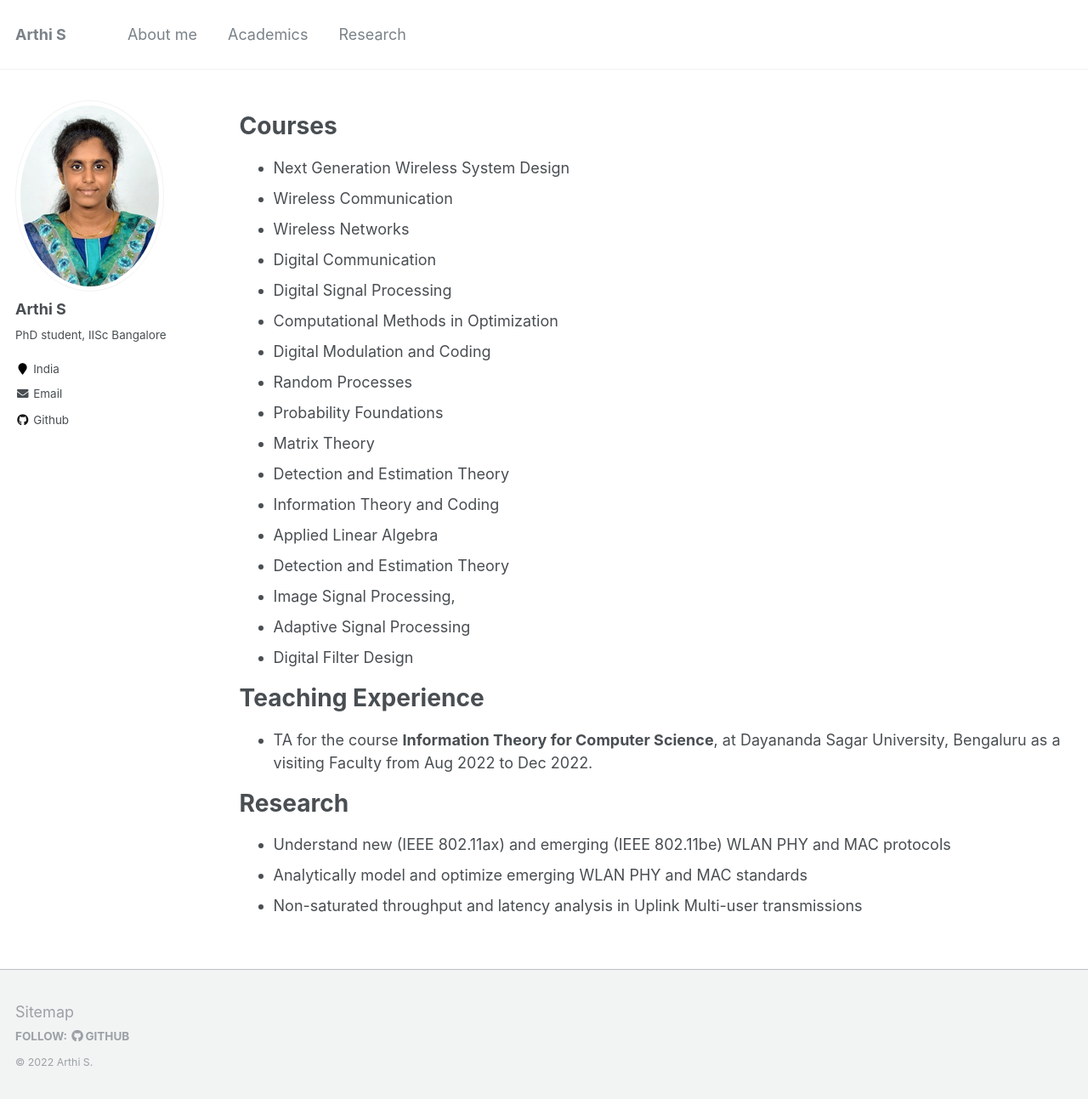
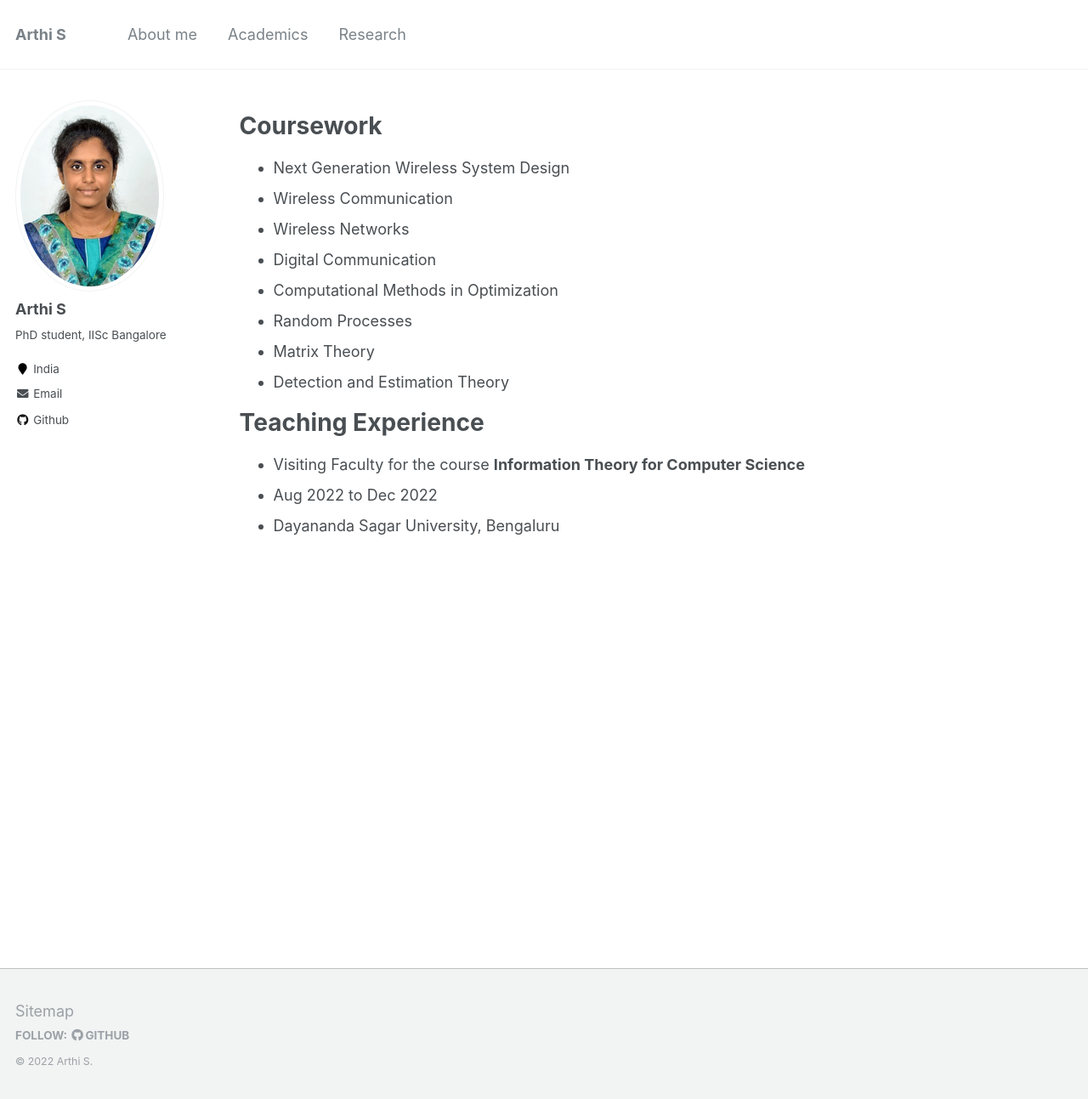
Before and after one commit to Arthi314/Arthi314.github.io, a Jekyll site: the page built from _pages/academics.md, in a window 1280 px wide and 1295 px high. Shown: the whole window at 85% size. Built offline with Jekyll 4.4.1, drawn with Linux system fonts in a browser that asks for light colours.

Commit message:
Update academics.md

```diff
--- a/_pages/academics.md
+++ b/_pages/academics.md
@@ -9,32 +9,21 @@ redirect_from:
 
 <!-- {% include base_path %} -->
 
-Courses
+Coursework
 ======
 * Next Generation Wireless System Design
 * Wireless Communication
 * Wireless Networks
 * Digital Communication
-* Digital Signal Processing
 * Computational Methods in Optimization
-* Digital Modulation and Coding
 * Random Processes
-* Probability Foundations
 * Matrix Theory
 * Detection and Estimation Theory
-* Information Theory and Coding
-* Applied Linear Algebra
-* Detection and Estimation Theory
-* Image Signal Processing,
-* Adaptive Signal Processing
-* Digital Filter Design
+
+
 
 Teaching Experience
 ======
-* TA for the course **Information Theory for Computer Science**, at Dayananda Sagar University, Bengaluru as a visiting Faculty from Aug 2022 to Dec 2022.
-
-Research
-======
-* Understand new (IEEE 802.11ax) and emerging (IEEE 802.11be) WLAN PHY and MAC protocols
-* Analytically model and optimize emerging WLAN PHY and MAC standards
-* Non-saturated throughput and latency analysis in Uplink Multi-user transmissions
+* Visiting Faculty for the course **Information Theory for Computer Science**
+* Aug 2022 to Dec 2022
+* Dayananda Sagar University, Bengaluru
```
